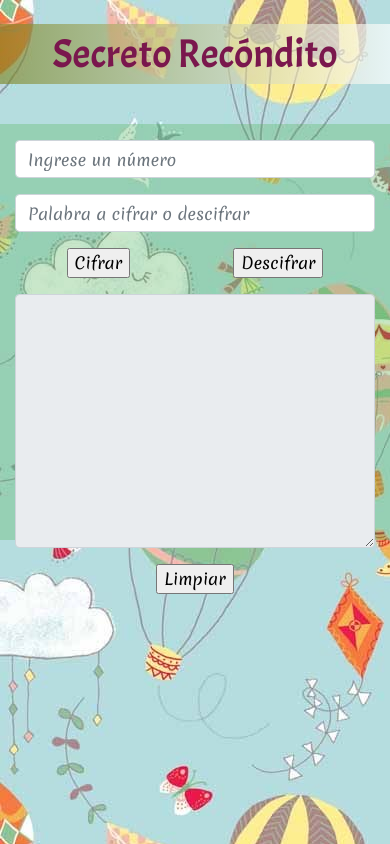
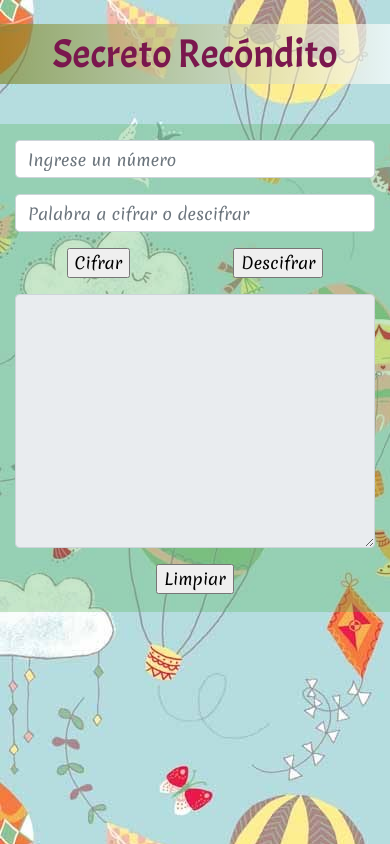
Before and after one commit to marelywoody/cesarCifrado, a website: page src/index.html in a window 390 px wide. Drawn offline with nearby package versions, Linux system fonts and the light colour scheme.

```diff
--- a/src/css/style.css
+++ b/src/css/style.css
@@ -48,12 +48,12 @@
     height: 30em;
   }
 }
-@media screen and (max-width: 800px) {
+@media screen and (max-width: 1030px) {
   #container-textarea {
     top:2em;
   }
 
   #container-opacity {
-    height: 26em;
+    height: 30.5em;
   }
 }
```
